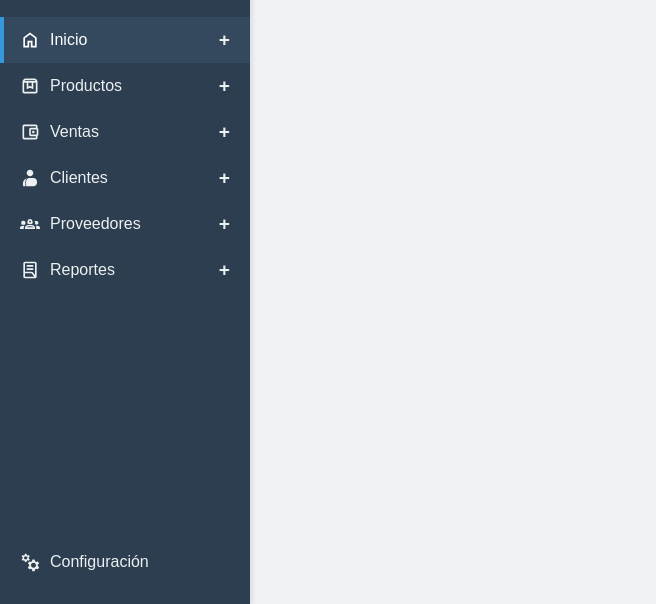
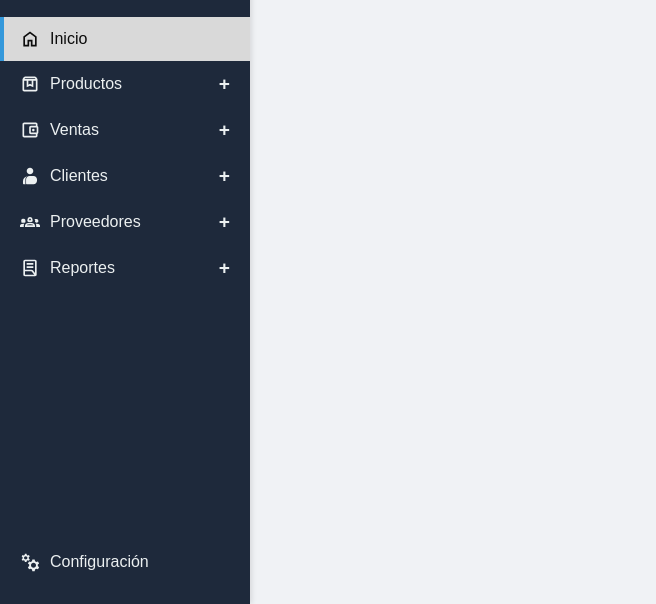
Before and after one commit to zausss/Ferreter-a-G-L, a website: page views/index.html in a window 1280 px wide. Shown: the part 196-800 px from the top of the page, without its empty margins (0-656 px from the left). Drawn offline with Linux system fonts and the light colour scheme.

Commit message:
se corrigieron unos errores en los stilos

```diff
--- a/public/css/style.css
+++ b/public/css/style.css
@@ -17,7 +17,7 @@ body, html {
 /* Estilos de la Barra Lateral */
 .sidebar {
     width: 250px; /* Ancho fijo de la barra lateral */
-    background-color: #2c3e50;/* Color de fondo oscuro */
+    background-color: #1E293B;/* Color de fondo oscuro */
     color: #ecf0f1; /* Color de texto general para la barra lateral */
     display: flex;
     flex-direction: column;  /* Organiza los elementos en columna (header, nav, footer) */
@@ -72,8 +72,8 @@ body, html {
 }
 
 .nav-item.active {
-    background-color: #34495e; /* Color de fondo para el elemento activo */
-    color: #ffffff; /* Color de texto para el elemento activo */
+    background-color: #D9D9D9; /* Color de fondo para el elemento activo */
+    color: #0C0C0C; /* Color de texto para el elemento activo */
     border-left: 4px solid #3498db; /* Barra azul a la izquierda del activo */
     padding-left: 16px; /* Aumenta el padding izquierdo para compensar la barra */
 }
--- a/views/index.html
+++ b/views/index.html
@@ -18,7 +18,7 @@
                     <a href="#" class="nav-item active">
                         <svg xmlns="http://www.w3.org/2000/svg" height="24px" viewBox="0 -960 960 960" width="24px" fill="#000000"><path d="M240-200h120v-240h240v240h120v-360L480-740 240-560v360Zm-80 80v-480l320-240 320 240v480H520v-240h-80v240H160Zm320-350Z"/></svg>
                         <span>Inicio</span>
-                        <span class="add-icon">+</span>
+
                     </a>
                 </li>
                 <li>
```
